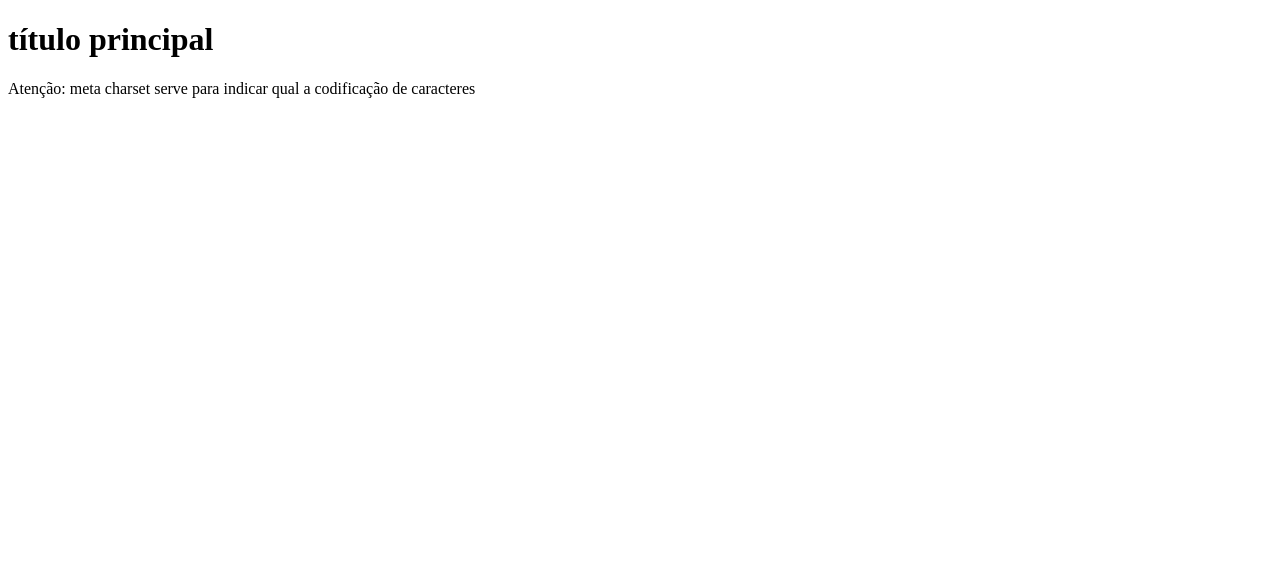
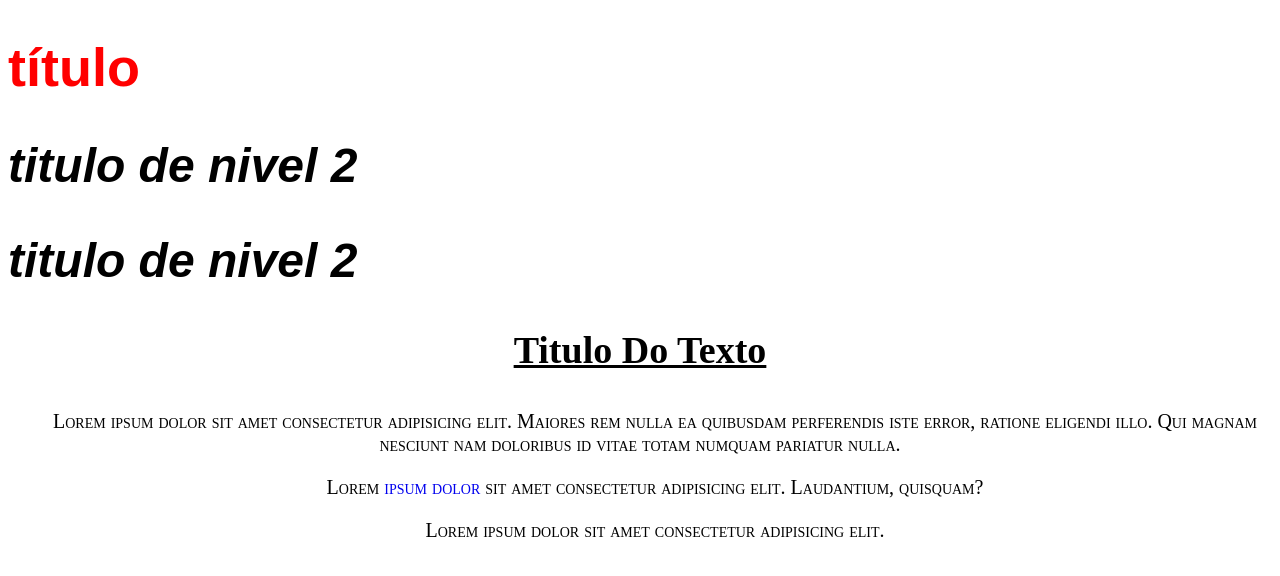
Before and after one commit to Domingosfmdev/serlivfullcourse, a plain HTML site: page CursoWebFundamentosV2/introducao/estrutura_base.html in a window 1280 px wide. Drawn offline with Linux system fonts and the light colour scheme.

Commit message:
udated 3

```diff
--- a/CursoWebFundamentosV2/introducao/estrutura_base.html
+++ b/CursoWebFundamentosV2/introducao/estrutura_base.html
@@ -8,13 +8,21 @@
     <meta name="keywords" content="html, css, javascript">
     <meta name="viewport" content="width=device-width, initial-scale=1.0">
     <link rel="shortcut icon" href="favicon.ico" type="image/x-icon">
-    <link rel="stylesheet" href="style.css">
+    <link rel="stylesheet" href="introducaocss.css">
 </head>
 <body>
     <!-- Todo conteúdo visível pelo usuário -->
-     <h1>título principal</h1>
+     <!--lorem mais quantidade lorem 30-->
+     <h1>título </h1>
+     <h2>titulo de nivel 2</h2>
+     <h2 class="dif">titulo de nivel 2</h2>
+     <h3>titulo do texto</h3>
      <p>
-        Atenção: meta charset serve para indicar qual a codificação de caracteres
+        Lorem ipsum dolor sit amet consectetur adipisicing elit. Maiores rem nulla ea quibusdam perferendis iste error, ratione eligendi illo. Qui magnam nesciunt nam doloribus id vitae totam numquam pariatur nulla.
     </p>
+
+    <p>Lorem <a href="#">ipsum dolor</a> sit amet consectetur adipisicing elit. Laudantium, quisquam?</p>
+
+    <p>Lorem ipsum dolor sit amet consectetur adipisicing elit.</p>
 </body>
 </html>
--- /dev/null
+++ b/CursoWebFundamentosV2/introducao/introducaocss.css
@@ -0,0 +1,35 @@
+@charset "UTF-8";
+
+h1 {
+    color: red;
+    font-family: Arial, Helvetica, sans-serif;
+    font-size: 54px;
+}
+
+h2 {
+    font-family: Arial, Helvetica, sans-serif;
+    font-size: 48px;
+    font-style: oblique;
+}
+
+.dif {
+    font-style: italic;
+}
+
+h3 {
+    font-size: 38px;
+    text-transform: capitalize;
+    text-align: center;
+    text-decoration: underline;
+}
+
+p {
+    text-indent: 30px;
+    font-size: 20px;
+    text-align: center;
+    font-variant: small-caps;
+}
+
+a {
+    text-decoration: none;
+}
```
